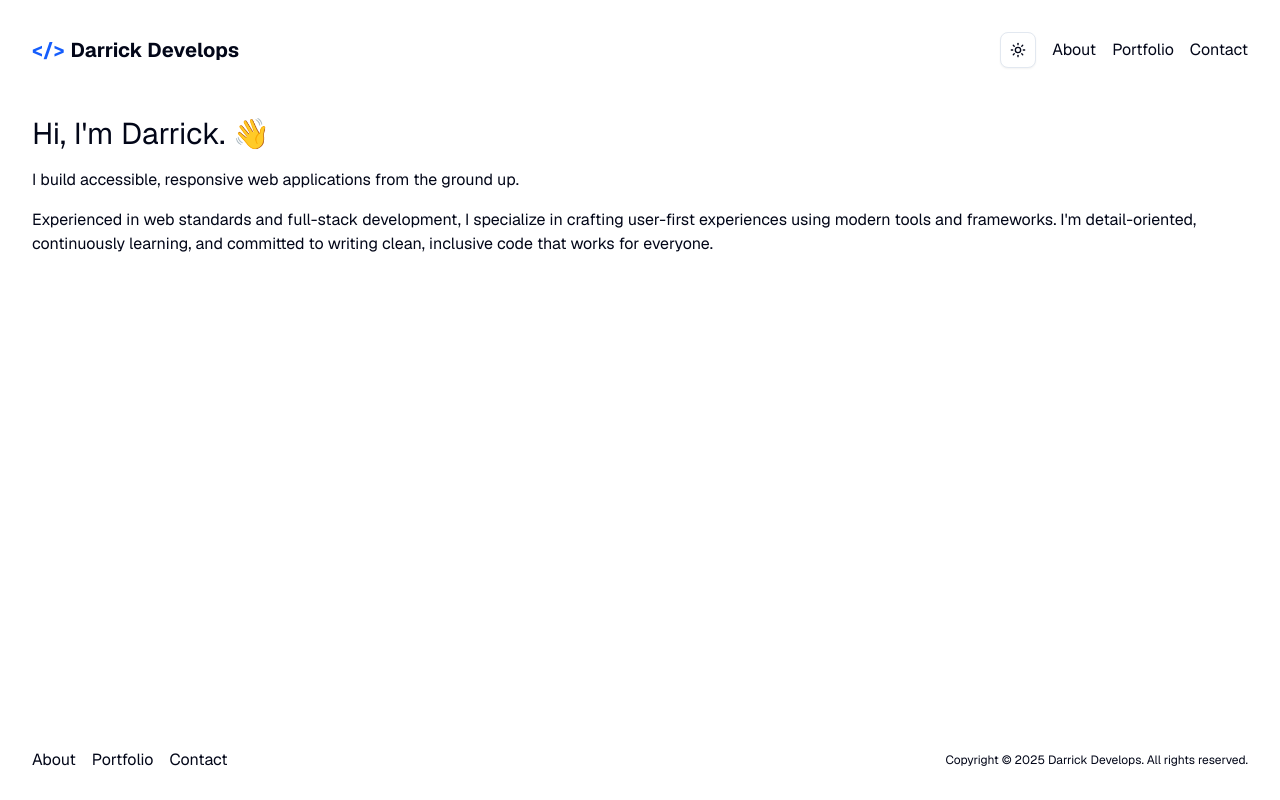
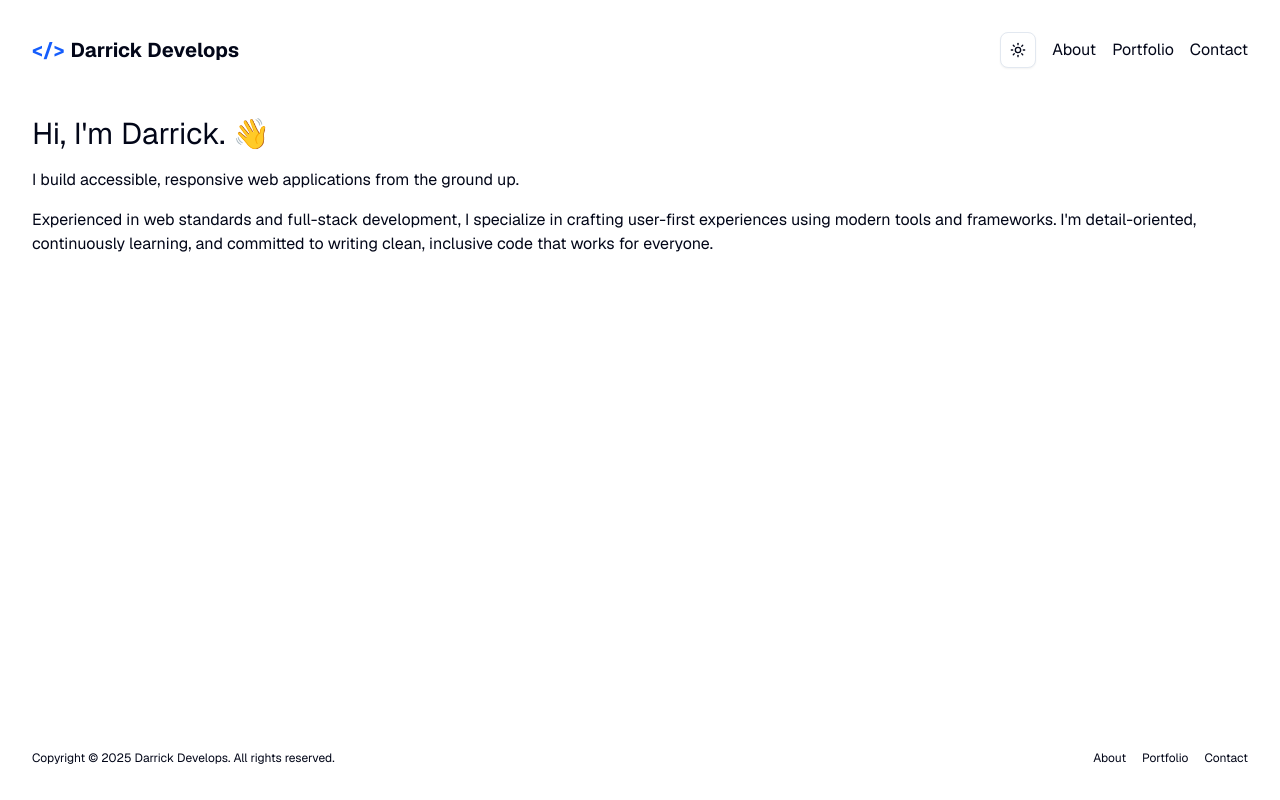
Before and after one commit to DarrickFauvel/darrickdevelops-www-v06, a Next.js app: page / in a window 1280 px wide. Built offline with nearby package versions, Linux system fonts and the light colour scheme.

Commit message:
Move nav element inside footer nav list component

```diff
--- a/app/components/footer/footer-nav-list.tsx
+++ b/app/components/footer/footer-nav-list.tsx
@@ -2,13 +2,13 @@ import { NavItem } from "../nav-list/nav-item"
 import { siteMainNavItems } from "@/config/site"
 
 export function FooterNavList() {
-  const navListContent = siteMainNavItems.map((item) => {
+  const navListItems = siteMainNavItems.map((item) => {
     return <NavItem item={item} key={item.title} />
   })
 
   return (
-    <>
-      <ul className="flex gap-4">{navListContent}</ul>
-    </>
+    <nav>
+      <ul className="flex gap-4 text-xs">{navListItems}</ul>
+    </nav>
   )
 }
--- a/app/components/footer/index.tsx
+++ b/app/components/footer/index.tsx
@@ -3,11 +3,9 @@ import { FooterNavList } from "../footer/footer-nav-list"
 
 export function Footer() {
   return (
-    <footer className="row-start-3 flex gap-[24px] flex-wrap items-center justify-center md:justify-between">
-      <nav>
-        <FooterNavList />
-      </nav>
+    <footer className="row-start-3 flex flex-wrap-reverse gap-[24px] items-center justify-center sm:justify-between">
       <Copyright />
+      <FooterNavList />
     </footer>
   )
 }
```
